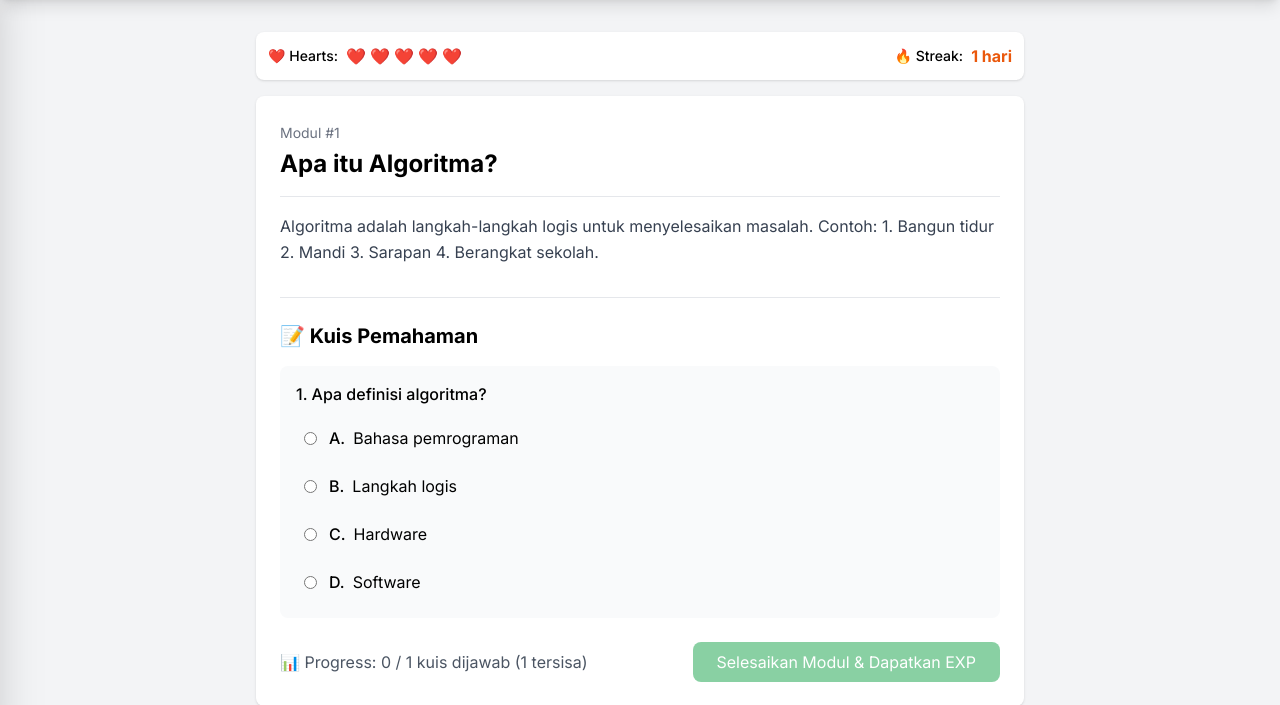
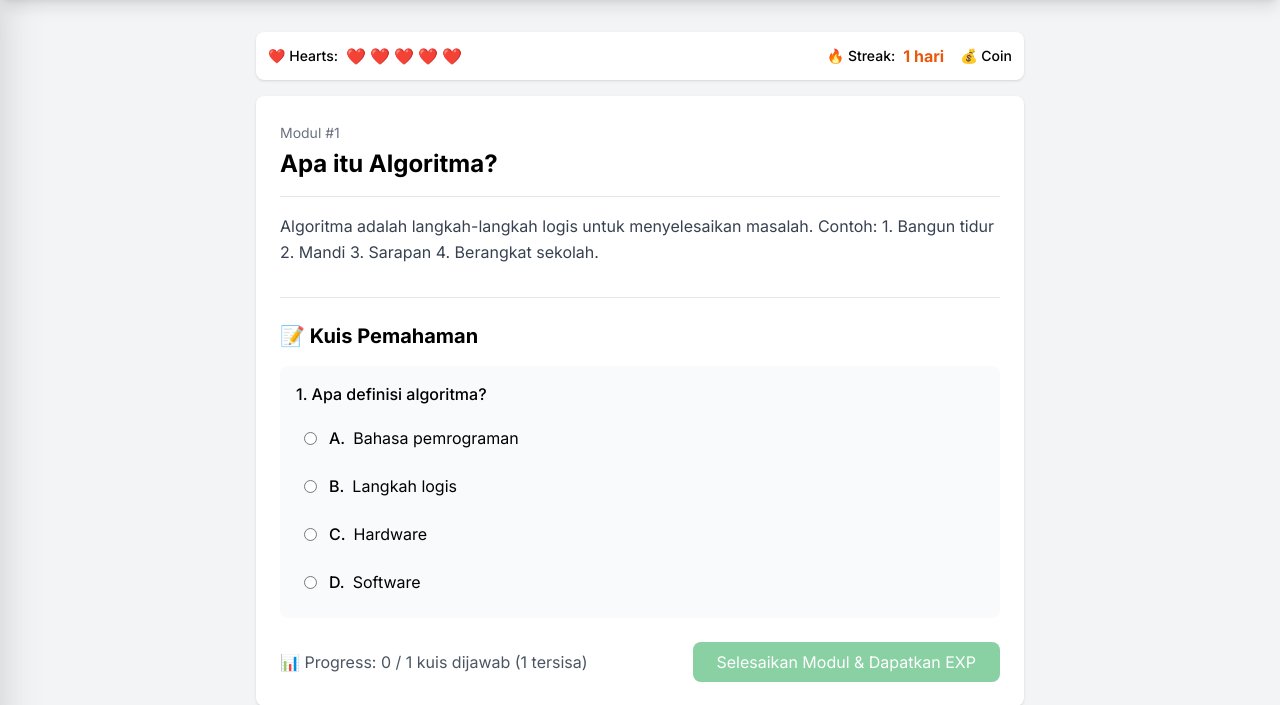
Before and after one commit to nabsx/Yokode, a Laravel app: page /lesson/1 in a window 1280 px wide. Shown: the part 56-761 px from the top of the page. Run offline with Laravel 12, Linux system fonts and the light colour scheme; the visitor is signed in with stand-in values (Sample User, id 1); data comes from the database, SQL or seed files in the repository; data that the repository does not hold is empty; parts of the project's set-up code (start-up, migrations or seed data) failed here and were passed over; some libraries are stand-ins or nearby versions.

Commit message:
feat: add coin conversion from quiz points
- Add coin earning calculation in QuizController with 10 points = 1 coin ratio
- Use intdiv() to convert points to coins (10 poin = 1 coin)
- Call user.addCoins() to add earned coins to user's balance
- Return coins_earned and total_coins in API response
- Display coins earned in quiz feedback message with conversion ratio
- Add coins display in lesson page header showing current coin balance
- Add updateCoinsDisplay() function to update coins display when changed
- Update coins display after each correct answer submission

```diff
--- a/resources/views/lessons/show.blade.php
+++ b/resources/views/lessons/show.blade.php
@@ -16,9 +16,14 @@
                 @endfor
             </div>
         </div>
-        <div class="flex items-center gap-2">
-            <span class="text-sm font-medium">🔥 Streak:</span>
-            <span class="text-orange-600 font-bold">{{ Auth::user()->streak->current_streak }} hari</span>
+        <div class="flex items-center gap-4">
+            <div class="flex items-center gap-2">
+                <span class="text-sm font-medium">🔥 Streak:</span>
+                <span class="text-orange-600 font-bold">{{ Auth::user()->streak->current_streak }} hari</span>
+            </div>
+            <div class="flex items-center gap-2">
+                <span class="text-sm font-medium" id="coins-display">💰 {{ Auth::user()->coins }} Coin</span>
+            </div>
         </div>
     </div>
 </div>
@@ -234,6 +239,11 @@
                 currentHearts = data.hearts;
                 updateHeartsDisplay();
 
+                // Update coins display if available
+                if (data.total_coins !== undefined) {
+                    updateCoinsDisplay(data.total_coins);
+                }
+
                 // ANTI-CHEAT: Handle locked quiz
                 if (data.is_locked) {
                     feedbackDiv.innerHTML = data.message;
@@ -249,6 +259,10 @@
 
                 if (data.is_correct) {
                     feedbackDiv.classList.add('text-green-600');
+                    // COIN CONVERSION: Tampilkan coins yang diperoleh
+                    if (data.coins_earned > 0) {
+                        feedbackDiv.innerHTML = feedbackDiv.innerHTML + '<div class="text-sm text-yellow-600 font-medium mt-2">💰 +' + data.coins_earned + ' coin (dari ' + data.points + ' poin)</div>';
+                    }
                     if (data.reason) {
                         feedbackDiv.innerHTML = feedbackDiv.innerHTML + '<div class="text-sm text-gray-600 mt-1">Penjelasan: ' + data.reason + '</div>';
                     }
@@ -291,6 +305,14 @@
                 html += '<span class="text-gray-300">🖤</span>';
             }
             heartsDisplay.innerHTML = html;
+        }
+    }
+
+    // Function to update coins display
+    function updateCoinsDisplay(totalCoins) {
+        const coinsDisplay = document.getElementById('coins-display');
+        if (coinsDisplay) {
+            coinsDisplay.innerHTML = '💰 ' + totalCoins + ' Coin';
         }
     }
 
```
Also changed, not shown: app/Http/Controllers/QuizController.php (+12 -2 lines).
